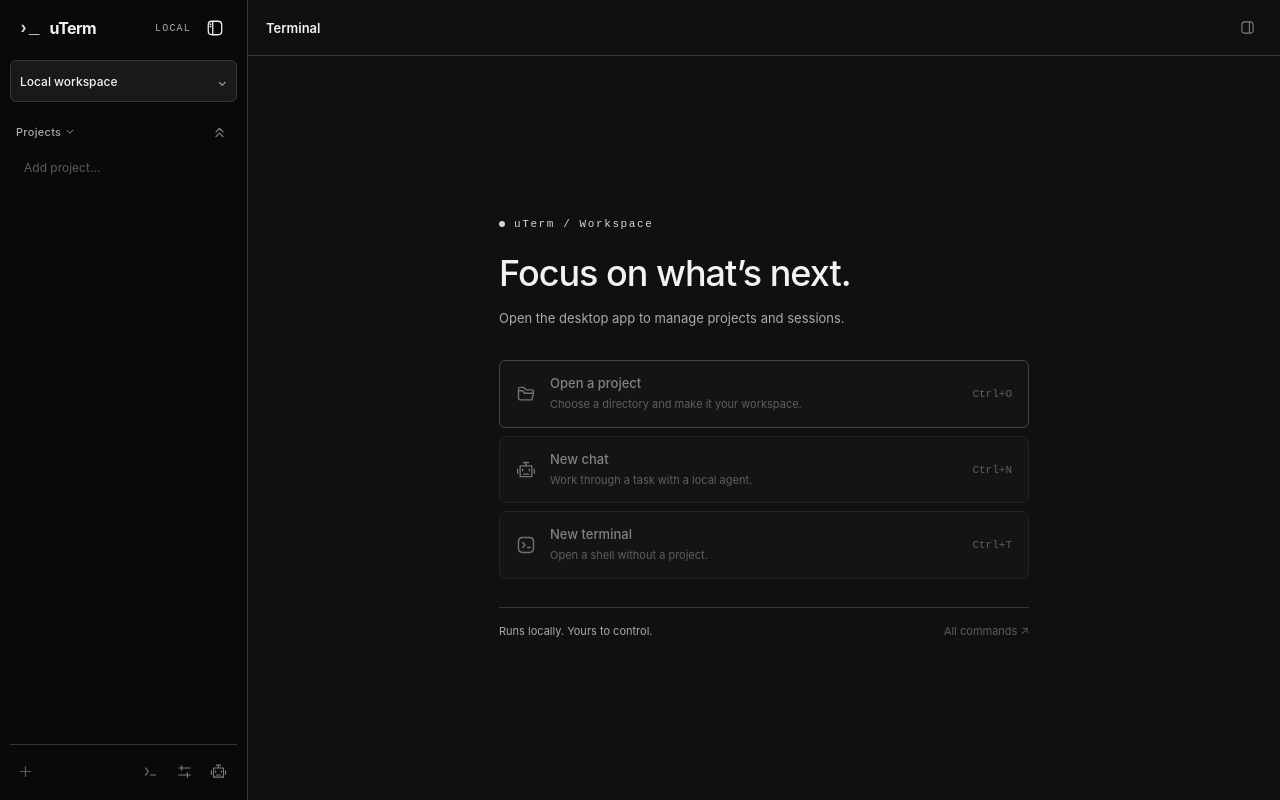
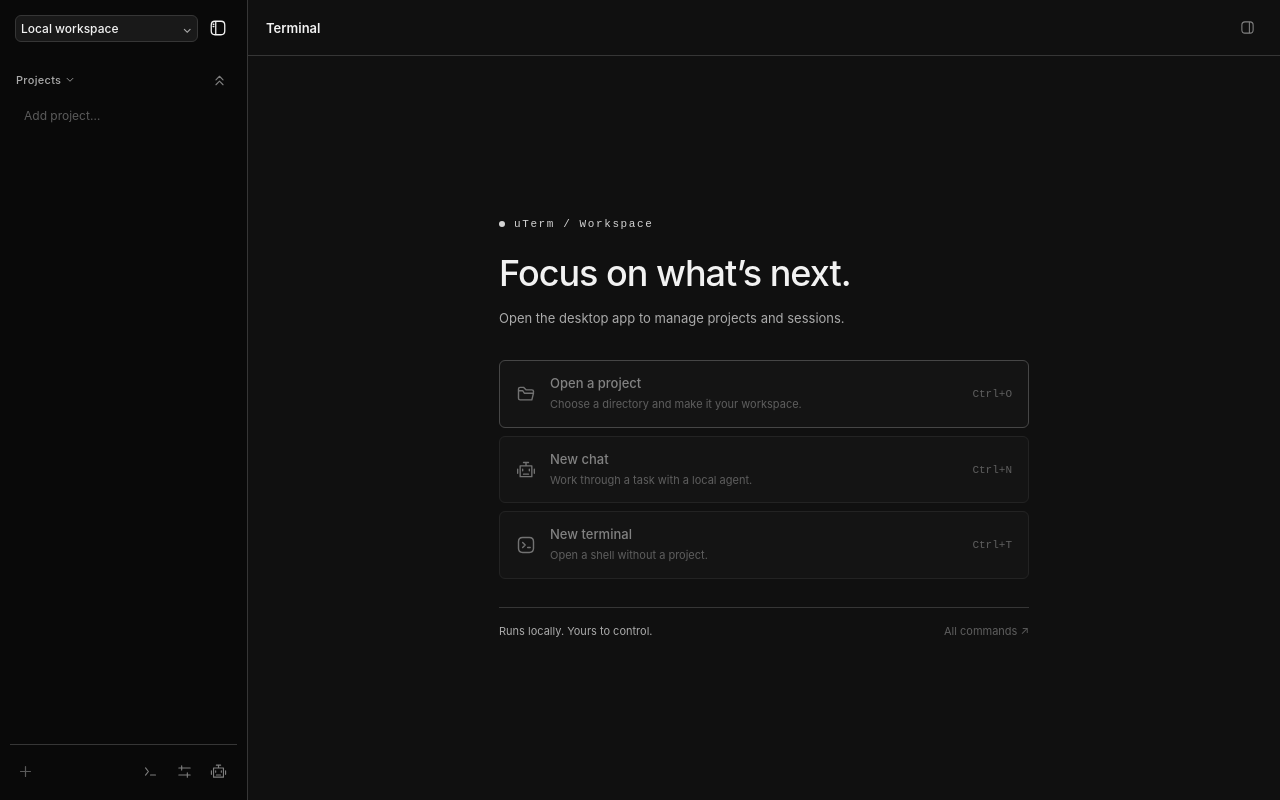
Before and after one commit to YondFane/uTerm, a React (Vite) app: page / in a window 1280 px wide. Built offline with nearby package versions, Linux system fonts and the light colour scheme.

Commit message:
feat: compact sidebar header and align workspace controls

```diff
--- a/src/components/Sidebar.tsx
+++ b/src/components/Sidebar.tsx
@@ -659,23 +659,6 @@
   }
   return (
     <aside id="workspace-sidebar" className="sidebar" aria-label={tx("工作区")} hidden={!visible}>
-      <div className="sidebar-brand" data-tauri-drag-region>
-        <span className="brand-symbol" aria-hidden="true">
-          ›_
-        </span>
-        <strong data-tauri-drag-region>uTerm</strong>
-        <small>{tx("本地")}</small>
-        <button
-          className="icon-button sidebar-toggle"
-          aria-label={tx("隐藏侧栏")}
-          title={tx("隐藏侧栏")}
-          aria-expanded={true}
-          aria-controls="workspace-sidebar"
-          onClick={() => act(toggleVisibility)}
-        >
-          <SidebarIcon name="sidebar" />
-        </button>
-      </div>
       {resizeHandle}
       <header className="sidebar-header" data-tauri-drag-region>
         <button
@@ -688,6 +671,16 @@
           onClick={(event) => togglePopover(event, "workspace")}
         >
           <span>{group?.name ?? tx("工作区")}</span>
+        </button>
+        <button
+          className="icon-button sidebar-toggle"
+          aria-label={tx("隐藏侧栏")}
+          title={tx("隐藏侧栏")}
+          aria-expanded={true}
+          aria-controls="workspace-sidebar"
+          onClick={() => act(toggleVisibility)}
+        >
+          <SidebarIcon name="sidebar" />
         </button>
       </header>
       <nav className="project-list" aria-label={tx("项目与会话")}>
--- a/src/styles.css
+++ b/src/styles.css
@@ -414,12 +414,14 @@
 .sidebar-header {
   display: flex;
   align-items: center;
-  flex: 0 0 44px;
+  gap: 6px;
+  flex: 0 0 56px;
   min-width: 0;
+  margin-bottom: 8px;
   padding: 0 5px;
 }
 .platform-macos .sidebar-header {
-  padding-left: 92px;
+  padding-left: 78px;
 }
 .sidebar button {
   background: transparent;
@@ -661,7 +663,7 @@
   max-height: min(400px, calc(100vh - 90px));
 }
 .sidebar-popover.workspace {
-  top: 42px;
+  top: 56px;
 }
 .sidebar-popover.add {
   bottom: 40px;
@@ -2333,60 +2335,21 @@
 .app-shell[data-resizing-sidebar] iframe {
   pointer-events: none;
 }
-.sidebar-brand .sidebar-toggle {
+.sidebar-header .sidebar-toggle {
   flex-shrink: 0;
 }
-.sidebar-brand {
-  display: flex;
-  align-items: center;
-  gap: 10px;
-  height: 56px;
-  flex-shrink: 0;
-  padding: 0 8px;
-}
-.sidebar-brand strong {
-  font-size: 16px;
-  letter-spacing: -0.6px;
-  font-weight: 650;
-}
-.brand-symbol {
-  color: var(--ui-accent);
-  font:
-    600 18px ui-monospace,
-    monospace;
-}
-.sidebar-brand small {
-  margin-left: auto;
-  color: var(--ui-muted);
-  font:
-    10px ui-monospace,
-    monospace;
-  letter-spacing: 1.2px;
-}
-.sidebar-header {
-  flex-basis: 42px;
-  margin: 4px 0 14px;
-  padding: 3px 4px;
+.sidebar .workspace-switcher {
+  flex: 1;
+  font-size: 12px;
+  font-weight: 500;
   background: var(--ui-surface);
   border: 1px solid var(--ui-border);
   border-radius: 6px;
 }
-.sidebar .workspace-switcher {
-  flex: 1;
-  font-size: 12px;
-  font-weight: 500;
-}
 .sidebar .workspace-switcher::after {
   content: "⌄";
   margin-left: auto;
   color: var(--ui-muted);
-}
-.platform-macos .sidebar-brand {
-  padding-top: 30px;
-  height: 80px;
-}
-.platform-macos .sidebar-header {
-  padding-left: 4px;
 }
 .project-list {
   padding: 0 2px;
@@ -2435,12 +2398,6 @@
 .sidebar .sidebar-popover {
   background: var(--ui-surface);
   box-shadow: var(--ui-shadow);
-}
-.sidebar-popover.workspace {
-  top: 103px;
-}
-.platform-macos .sidebar-popover.workspace {
-  top: 127px;
 }
 .sidebar-popover.add {
   bottom: 58px;
```
Also changed, not shown: 2 other files (tests, documents, lock files or other folders).
